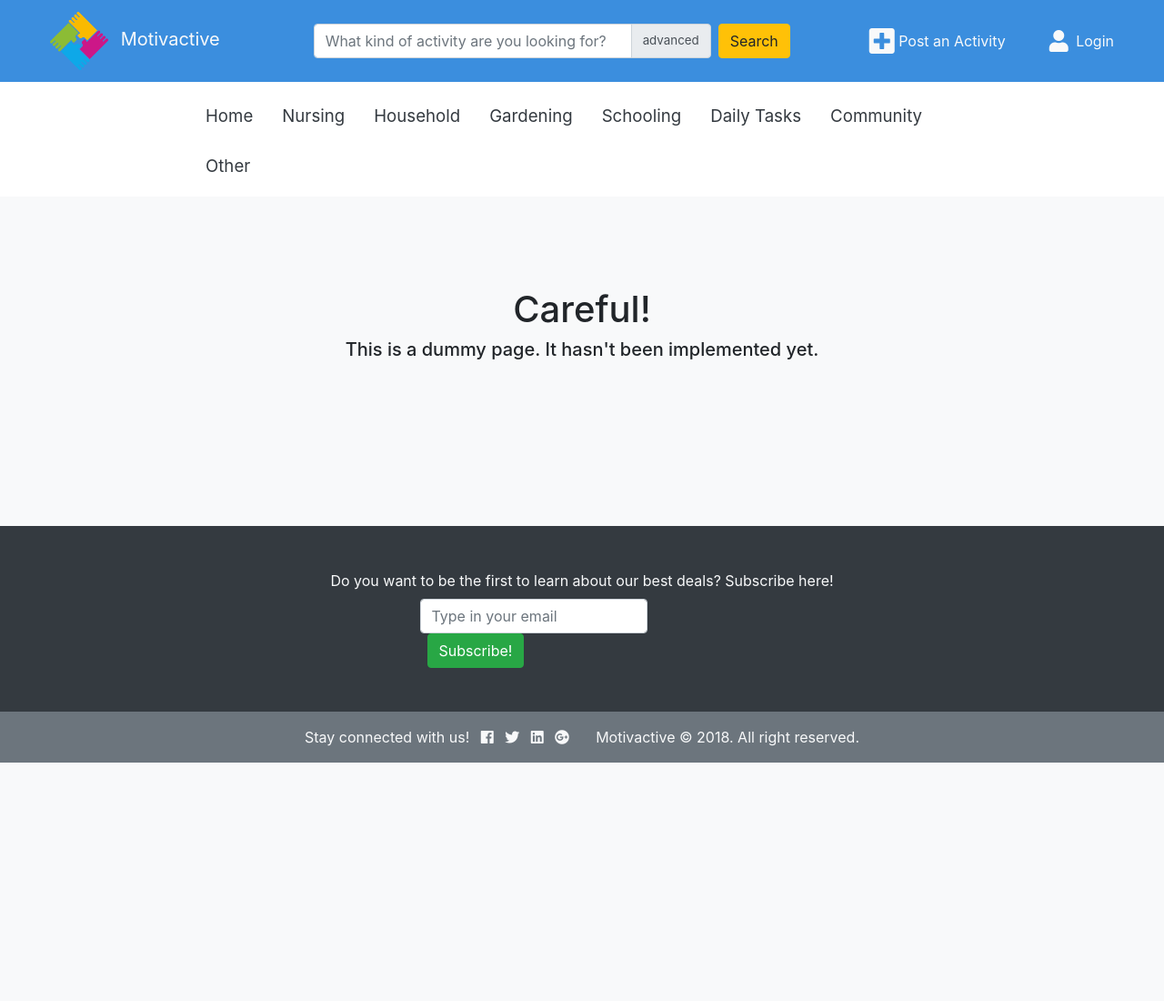
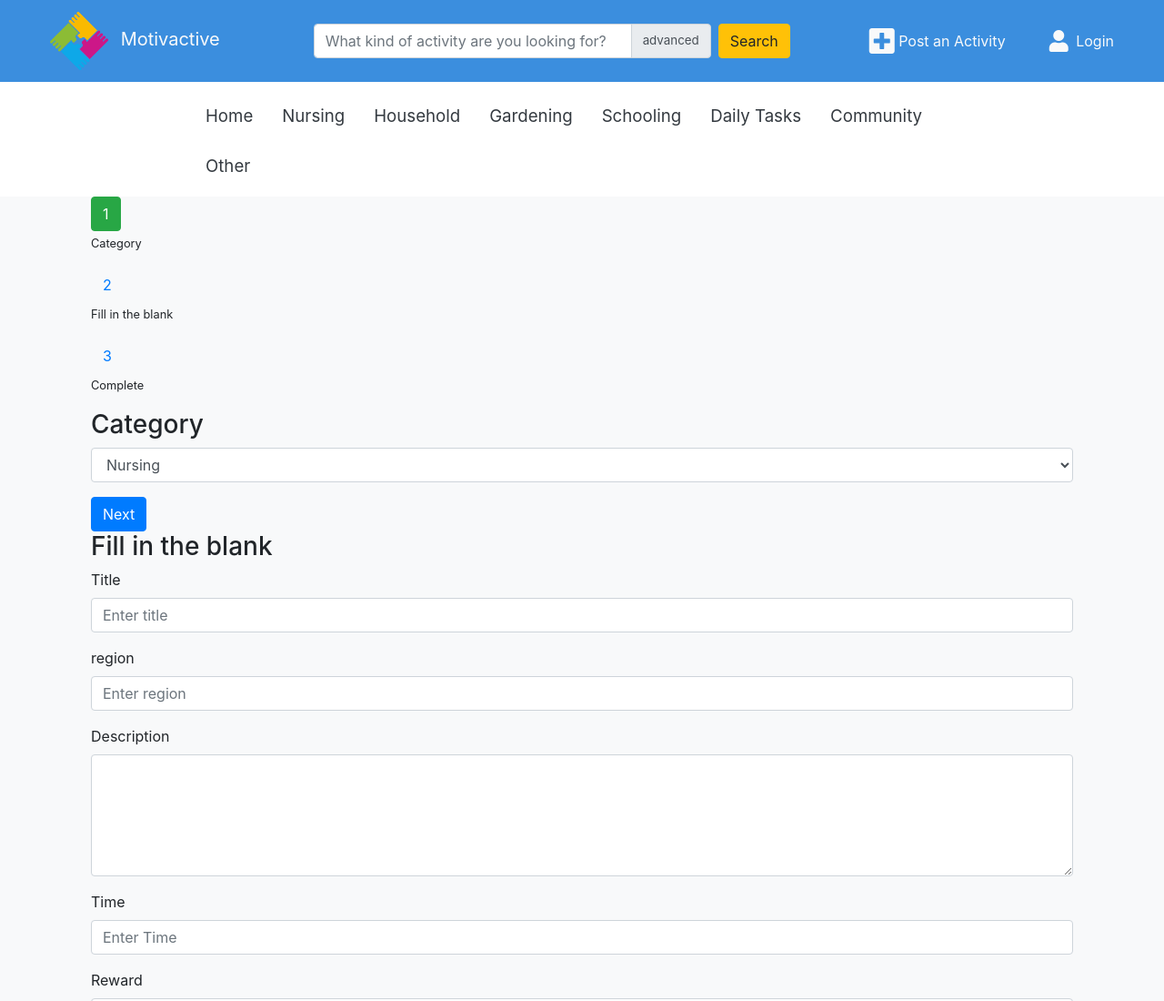
Before and after one commit to mosammami/motivactive, a website: page public/index.html at #!/post in a window 1280 px wide. Shown: the top 1100 px of the page at 91% size. Before the commit the page ends 838 px from the top, so only its background shows below. Drawn offline with nearby package versions, Linux system fonts and the light colour scheme; some packages are replaced by stand-ins of ours.

Commit message:
Update createpost.html

```diff
--- a/public/pages/createpost.html
+++ b/public/pages/createpost.html
@@ -1,4 +1,110 @@
-<div class="dummy-page">
-	<h1>Careful!</h1>
-	<h5>This is a dummy page. It hasn't been implemented yet.</h5>
+
+<div class="container">
+    <div class="stepwizard">
+        <div class="stepwizard-row setup-panel">
+            <div class="stepwizard-step col-xs-3">
+                <a href="#step-1" type="button" class="btn btn-success btn-circle">1</a>
+                <p><small>Category</small></p>
+            </div>
+            <div class="stepwizard-step col-xs-3">
+                <a href="#step-2" type="button" class="btn btn-default btn-circle" disabled="disabled">2</a>
+                <p><small>Fill in the blank</small></p>
+            </div>
+            <div class="stepwizard-step col-xs-3">
+                <a href="#step-3" type="button" class="btn btn-default btn-circle" disabled="disabled">3</a>
+                <p><small>Complete</small></p>
+            </div>
+
+        </div>
+    </div>
+
+    <form role="form">
+        <div class="panel panel-primary setup-content" id="step-1">
+            <div class="panel-heading">
+                 <h3 class="panel-title">Category </h3>
+            </div>
+            <div class="panel-body">
+                <div class="form-group">
+
+				<select class="form-control">
+				  <option value="Nursing">Nursing</option>
+				  <option value="Household">Household</option>
+				  <option value="Schooling">Schooling</option>
+				  <option value="Gardening">Gardening</option>
+				  <option value="DailyTask">DailyTask</option>
+				  <option value="Community">Community</option>
+				  <option value="Other">Other</option>
+
+				</select>
+				 </div>
+
+
+                <button class="btn btn-primary nextBtn pull-right" type="button">Next</button>
+            </div>
+        </div>
+
+        <div class="panel panel-primary setup-content" id="step-2">
+            <div class="panel-heading">
+                 <h3 class="panel-title">Fill in the blank</h3>
+            </div>
+            <div class="panel-body">
+                <div class="form-group">
+                    <label class="control-label">Title</label>
+                    <input maxlength="200" type="text" required="required" class="form-control" placeholder="Enter title" />
+                </div>
+                <div class="form-group">
+                    <label class="control-label">region</label>
+                    <input maxlength="200" type="text" required="required" class="form-control" placeholder="Enter region" />
+                </div>
+				   <div class="form-group">
+                    <label class="control-label">Description</label>
+                     <textarea class="form-control" rows="5" id="comment"></textarea>
+                </div>
+				 <div class="form-group">
+                    <label class="control-label">Time</label>
+                      <input maxlength="200" type="text" required="required" class="form-control" placeholder="Enter Time" />
+                </div>
+					 <div class="form-group">
+                    <label class="control-label">Reward</label>
+                      <input maxlength="200" type="text" required="required" class="form-control" placeholder="Enter Reward" />
+                </div>
+				 <div class="form-group">
+                    <label class="control-label">Qualification</label>
+                    <input maxlength="200" type="text" required="required" class="form-control" placeholder="Enter Qualification" />
+                </div>
+				<div class="form-group">
+                    <label class="control-label">urgency</label>
+                    <input maxlength="200" type="text" required="required" class="form-control" placeholder="Enter urgency" />
+                </div>
+				<div class="form-group">
+
+                   Hide contact details <input maxlength="200" type="checkbox"  />
+                </div>
+				<div class="form-group">
+                    <label class="control-label">Tel</label>
+                    <input maxlength="200" type="text" required="required" class="form-control" placeholder="Enter Tel" />
+                </div>
+				<div class="form-group">
+                    <label class="control-label">Email</label>
+                    <input maxlength="200" type="text" required="required" class="form-control" placeholder="Enter Email" />
+                </div>
+				<div class="form-group">
+                    <label class="control-label">Picture</label>
+                    <input maxlength="200" type="file" required="required" class="form-control" />
+                </div>
+                <button class="btn btn-success nextBtn pull-right" type="button">Submit</button>
+            </div>
+        </div>
+
+        <div class="panel panel-primary setup-content" id="step-3">
+            <div class="panel-heading">
+                 <h3 class="panel-title">Complete</h3>
+            </div>
+            <div class="panel-body">
+                <p> Congratulation, you have registered successfully. </p>
+            </div>
+        </div>
+
+
+    </form>
 </div>
```
